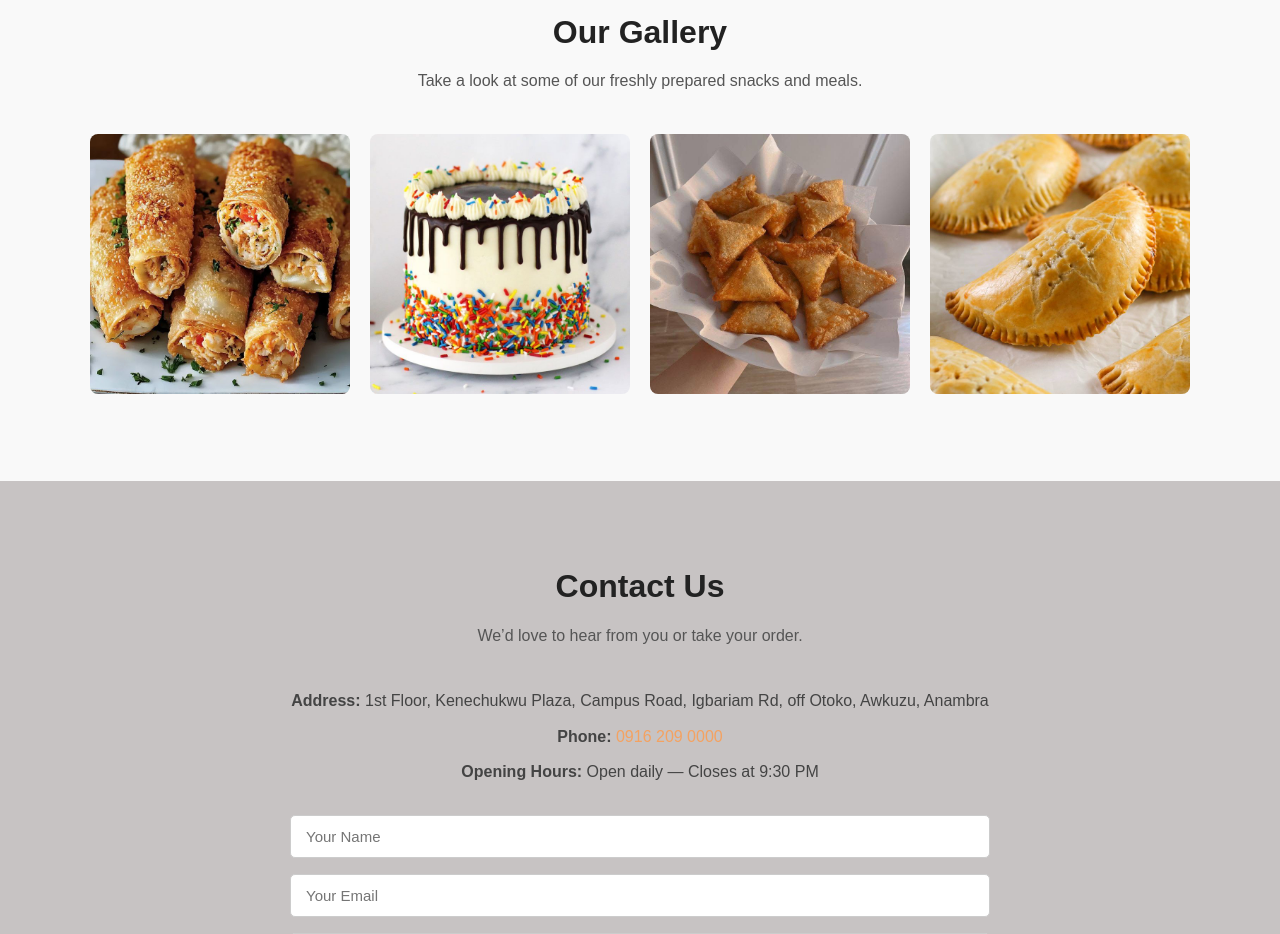
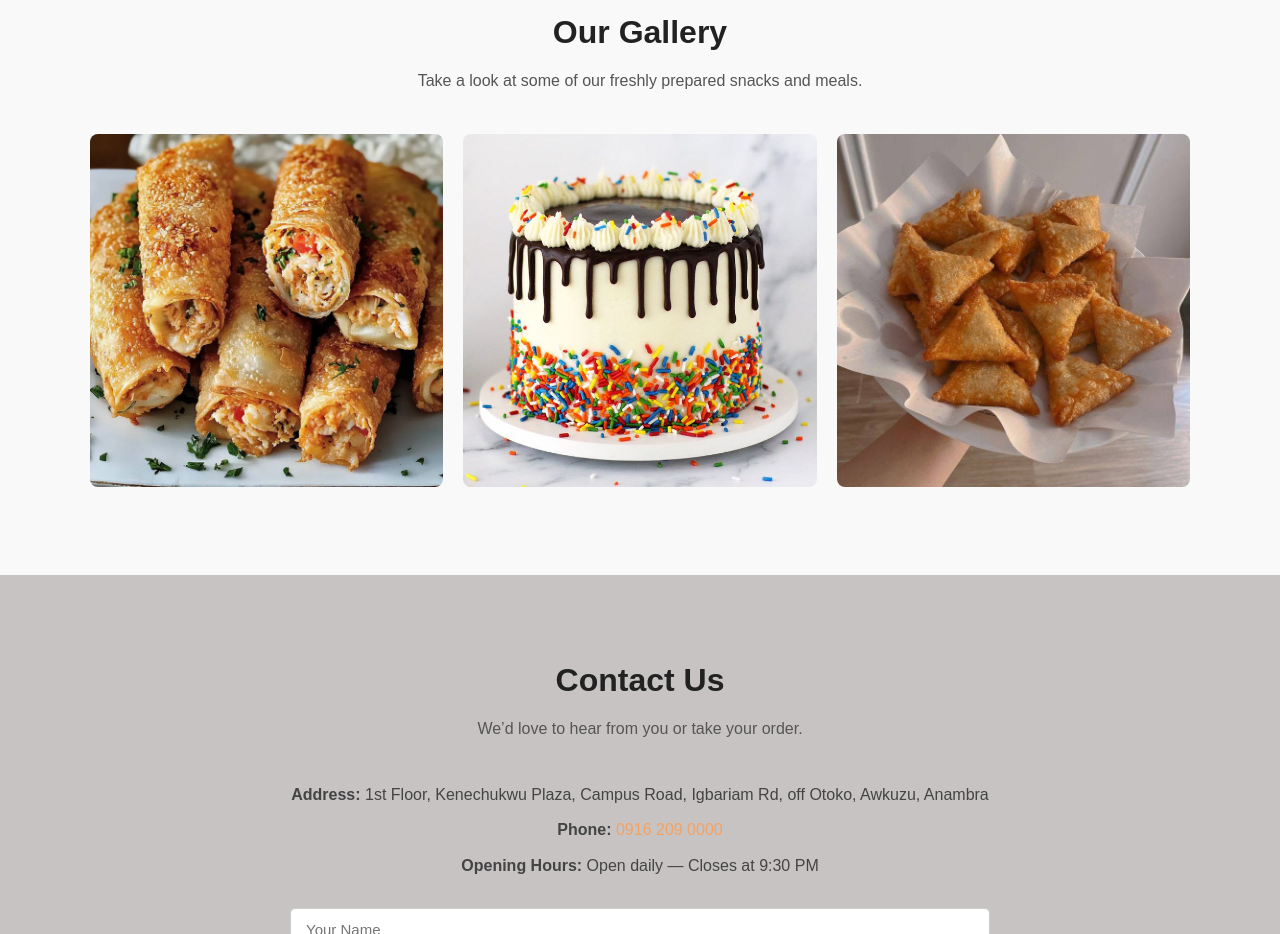
Before and after one commit to dtech3168-bit/keneceefoods.demo, a plain HTML site: page index.html in a window 1280 px wide. Shown: the part 1860-2794 px from the top of the page. Drawn offline with Linux system fonts and the light colour scheme.

Commit message:
Fix HTML formatting and clean up comments

```diff
--- a/index.html
+++ b/index.html
@@ -110,9 +110,9 @@
         <div class="gallery-item">
           <img src="fries.jpg" alt="Delicious food 3" />
         </div>
-        <div class="gallery-item">
+        <!-- <div class="gallery-item">
           <img src="Meat pie.jpg" alt="Delicious food 4" />
-        </div>
+        </div> -->
       </div>
     </div>
   </section>
```
